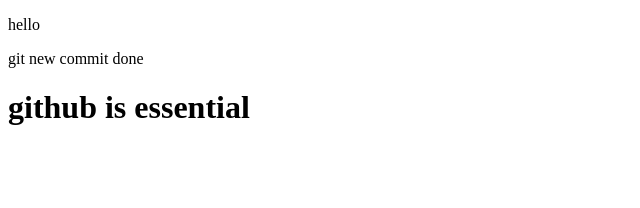
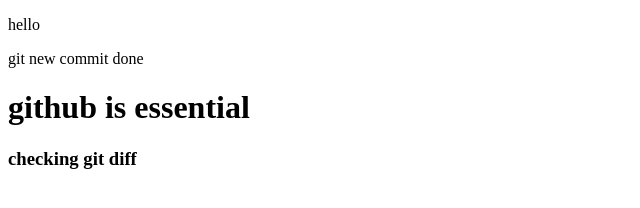
Before and after one commit to sheikh-nadif/my-first-website, a plain HTML site: page index.html in a window 1280 px wide. Shown: the whole page, without its empty margins (0-640 px from the left). Drawn offline with Linux system fonts and the light colour scheme.

Commit message:
commit basic learned

```diff
--- a/index.html
+++ b/index.html
@@ -10,5 +10,6 @@
     <p>hello</p>
     <p>git new commit done</p>
     <h1>github is essential</h1>
+    <h3>checking git diff</h3>
 </body>
 </html>
```
